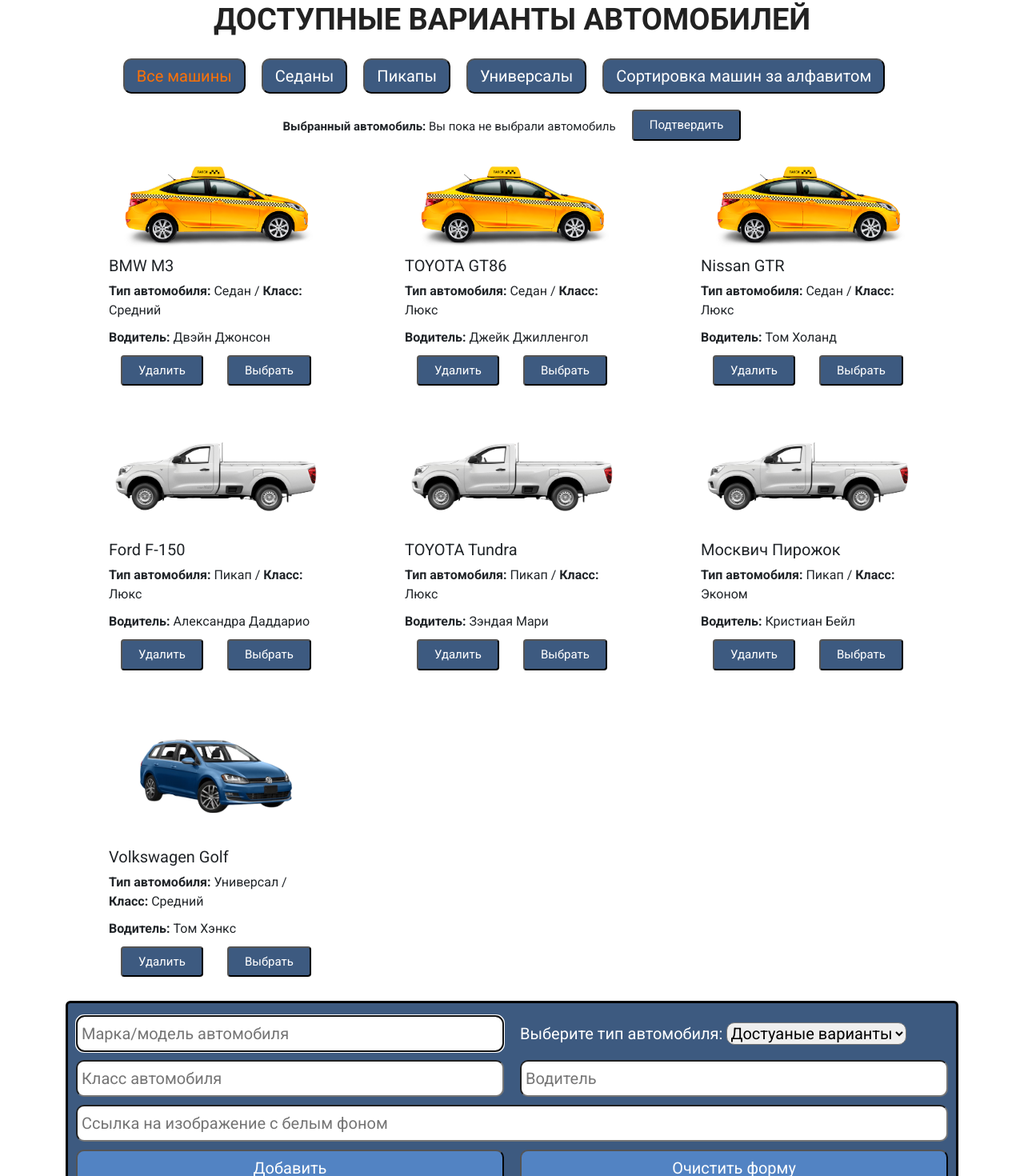
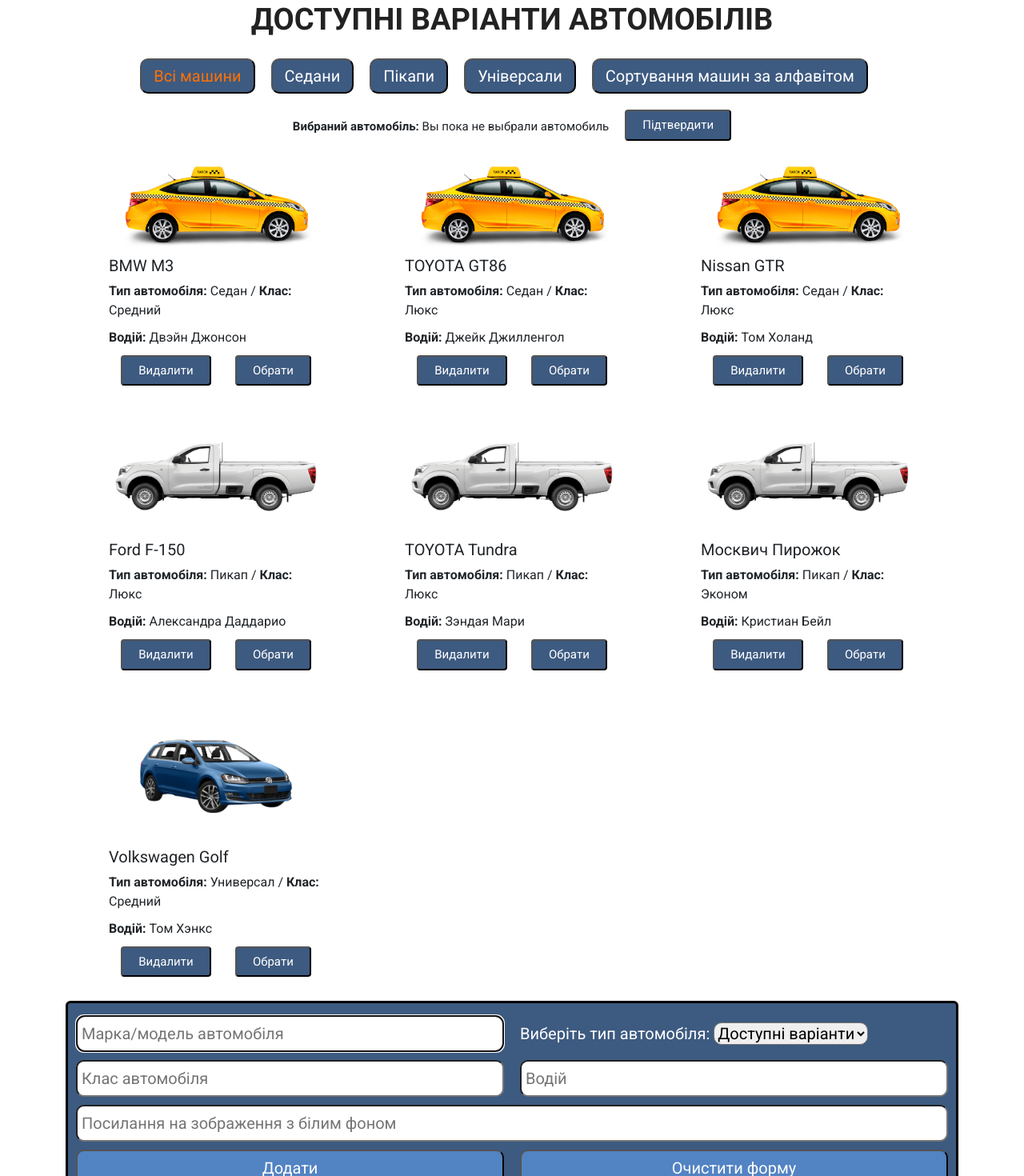
Before and after one commit to bambuuk/uber-adaptiv-and-js, a React (Create React App) app: page /choise-car in a window 1280 px wide. Shown: the part 559-2029 px from the top of the page at 80% size. Built offline with nearby package versions, Linux system fonts and the light colour scheme; no server answers.

Commit message:
fix problem with language in MainPage and added multilanguage in CarsPage

```diff
--- a/src/components/AddCars/AddCarsView.js
+++ b/src/components/AddCars/AddCarsView.js
@@ -1,8 +1,11 @@
 import PropTypes from 'prop-types';
+import { useTranslation } from 'react-i18next';
 import TimeOfStayOnPage from '../TimeOfStayOnPage/TimeOfStayOnPage';
 import './addCars.sass';
 
 function AddCarsView(props) {
+  const { t } = useTranslation();
+
   const {
     onValueInputChange, sendCarItem, myRef, onResetItem, data
   } = props;
@@ -32,7 +35,7 @@
           className="add-item-car_input"
           onChange={(e) => onValueInputChange(e)}
           value={title}
-          placeholder="Марка/модель автомобиля"
+          placeholder={t('choiseCar.modelCarInput')}
           required
           name="title"
           type="text"
@@ -40,7 +43,7 @@
 
         <p className="selectTypeCar">
           <label htmlFor="type-car">
-            Выберите тип автомобиля:
+            {t('choiseCar.chooseCarInput')}
             <select
               id="type-car"
               className="form-select"
@@ -49,10 +52,10 @@
               value={typeCar}
               onChange={(e) => onValueInputChange(e)}
             >
-              <option>Достуаные варианты</option>
-              <option value="Седан">Седан</option>
-              <option value="Пикап">Пикап</option>
-              <option value="Универсал">Универсал</option>
+              <option>{t('choiseCar.availableVariablesOptionList')}</option>
+              <option value="Седан">{t('choiseCar.sedanOptionList')}</option>
+              <option value="Пикап">{t('choiseCar.pickupOptionList')}</option>
+              <option value="Универсал">{t('choiseCar.universalOptionList')}</option>
             </select>
           </label>
         </p>
@@ -61,7 +64,7 @@
           className="add-item-car_input"
           onChange={(e) => onValueInputChange(e)}
           value={classComfort}
-          placeholder="Класс автомобиля"
+          placeholder={t('choiseCar.classCarInput')}
           required
           name="classComfort"
           type="text"
@@ -71,7 +74,7 @@
           className="add-item-car_input"
           onChange={(e) => onValueInputChange(e)}
           value={driver}
-          placeholder="Водитель"
+          placeholder={t('choiseCar.driverInput')}
           required
           name="driver"
           type="text"
@@ -81,14 +84,27 @@
           className="add-item-car_input url"
           onChange={(e) => onValueInputChange(e)}
           value={url}
-          placeholder="Ссылка на изображение с белым фоном"
+          placeholder={t('choiseCar.linkOnPhotoInput')}
           required
           name="url"
           type="text"
         />
 
-        <button className="add-item-car_btn" name="add" type="submit">Добавить</button>
-        <button className="add-item-car_btn" name="reset" type="button" onClick={onResetItem}>Очистить форму</button>
+        <button
+          className="add-item-car_btn"
+          name="add"
+          type="submit"
+        >
+          {t('choiseCar.addCarItemBtn')}
+        </button>
+        <button
+          className="add-item-car_btn"
+          name="reset"
+          type="button"
+          onClick={onResetItem}
+        >
+          {t('choiseCar.resetFormBtn')}
+        </button>
 
         <TimeOfStayOnPage />
       </form>
--- a/src/components/CarItem/CarItem.js
+++ b/src/components/CarItem/CarItem.js
@@ -1,8 +1,11 @@
 import PropTypes from 'prop-types';
+import { useTranslation } from 'react-i18next';
 
 import './carItem.sass';
 
 function CarItem(props) {
+  const { t } = useTranslation();
+
   const {
     onChangeSelectedCar, dragStartHadler, dragEndHandler,
     dragOverHandler, dropHandler, cardUntilCurrentCard,
@@ -55,18 +58,18 @@
       <div className="card-body">
         <h5 className="card_title">{title}</h5>
         <p className="card_text">
-          <strong>Тип автомобиля:</strong>
+          <strong>{t('choiseCar.carItem.carType')}</strong>
           {' '}
           {typeItem.typeCar}
           {' '}
           /
           {' '}
-          <strong>Класс:</strong>
+          <strong>{t('choiseCar.carItem.class')}</strong>
           {' '}
           {typeItem.classComfort}
         </p>
         <p className="card_text">
-          <strong>Водитель:</strong>
+          <strong>{t('choiseCar.carItem.driver')}</strong>
           {' '}
           {driver}
         </p>
@@ -77,7 +80,7 @@
             onClick={onDelete}
             tabIndex="0"
           >
-            Удалить
+            {t('choiseCar.carItem.delete')}
           </button>
           <button
             type="button"
@@ -85,7 +88,7 @@
             onClick={onChangeSelectedCar}
             tabIndex="0"
           >
-            Выбрать
+            {t('choiseCar.carItem.choose')}
           </button>
         </div>
       </div>
--- a/src/components/ChoiseCar/ChoiseCarView.js
+++ b/src/components/ChoiseCar/ChoiseCarView.js
@@ -1,4 +1,5 @@
 import PropTypes from 'prop-types';
+import { useTranslation } from 'react-i18next';
 import ChoiseCarFilters from '../ChoiseCarFilters/ChoiseCarFilters';
 import CarList from '../CarList/CarList';
 import AddCars from '../AddCars/AddCars';
@@ -7,6 +8,7 @@
 import './choiseCar.sass';
 
 function ChoiseCarView(props) {
+  const { t } = useTranslation();
   const {
     visibleCarItems, onChangeFilter,
     deleteItem, filter, onAddItem, selectedCar,
@@ -19,9 +21,9 @@
   return (
     <section className={`choiseCar choiseCar_${theme}`}>
       <div className="container">
-        <div className={`title title_${theme}`}>Лучшие водители нашей компании</div>
+        <div className={`title title_${theme}`}>{t('choiseCar.bestDriversCompany')}</div>
         <BestCompanyDrivers />
-        <div className={`title title_${theme}`}>Доступные варианты автомобилей</div>
+        <div className={`title title_${theme}`}>{t('choiseCar.availableCarOptions')}</div>
         <ChoiseCarFilters
           onChangeFilter={onChangeFilter}
           filter={filter}
--- a/src/components/ChoiseCarFilters/ChoiseCarFilters.js
+++ b/src/components/ChoiseCarFilters/ChoiseCarFilters.js
@@ -1,15 +1,17 @@
 import PropTypes from 'prop-types';
+import { useTranslation } from 'react-i18next';
 import ChoiseCarFiltersView from './ChoiseCarFiltersView';
 
 function ChoiseCarFilters(props) {
   const { onChangeFilter, filter } = props;
+  const { t } = useTranslation();
 
   const buttonsData = [
-    { name: 'all', label: 'Все машины' },
-    { name: 'sedan', label: 'Седаны' },
-    { name: 'pickup', label: 'Пикапы' },
-    { name: 'universal', label: 'Универсалы' },
-    { name: 'alphabet', label: 'Сортировка машин за алфавитом' },
+    { name: 'all', label: 'choiseCar.filterButtons.allLabel' },
+    { name: 'sedan', label: 'choiseCar.filterButtons.sedanLabel' },
+    { name: 'pickup', label: 'choiseCar.filterButtons.pickupLabel' },
+    { name: 'universal', label: 'choiseCar.filterButtons.universalLabel' },
+    { name: 'alphabet', label: 'choiseCar.filterButtons.alphabetLabel' },
   ];
 
   const buttons = buttonsData.map(({ name, label }) => {
@@ -21,7 +23,7 @@
         onClick={() => onChangeFilter(name)}
         key={name}
       >
-        {label}
+        {t(label)}
       </button>
     );
   });
--- a/src/components/Footer/footer.sass
+++ b/src/components/Footer/footer.sass
@@ -64,6 +64,9 @@
       text-decoration: none
       i
         color: #FFF
+        transition: 0.5s all
+        &:hover
+          color: #6dcb55
   &_store
     position: absolute
     display: flex
@@ -93,7 +96,7 @@
       color: #070716
       transition: 0.5s all
       &:hover
-        color: #bb1004
+        color: #6dcb55
         transition: 0.5s all
   &_title
     font-size: 20px
--- a/src/components/Header/HeaderView.js
+++ b/src/components/Header/HeaderView.js
@@ -13,8 +13,12 @@
 
   const { t, i18n } = useTranslation();
   const onChangeLanguage = (event) => {
-    i18n.changeLanguage(event.target.value);
+    const lng = event.target.value;
+    i18n.changeLanguage(lng);
+    localStorage.setItem('lng', `${lng}`);
   };
+
+  // const currentLanguageCode = localStorage.get('i18nextLng') || 'ua';
 
   return (
     <header>
--- a/src/components/SelectedCar/SelectedCar.js
+++ b/src/components/SelectedCar/SelectedCar.js
@@ -1,16 +1,18 @@
 import PropTypes from 'prop-types';
+import { useTranslation } from 'react-i18next';
 
 import './selectedCar.sass';
 
 function SelectedCar({ selectedCar }) {
+  const { t } = useTranslation();
   return (
     <div className="selected-car">
       <p className="selected-car_text">
-        <strong>Выбранный автомобиль:</strong>
+        <strong>{t('choiseCar.selectedCar')}</strong>
         {' '}
         {selectedCar}
       </p>
-      <button name="confirm" type="button" className="btn">Подтвердить</button>
+      <button name="confirm" type="button" className="btn">{t('choiseCar.selectedCarApprove')}</button>
     </div>
   );
 }
--- a/src/components/TimeOfStayOnPage/TimeOfStayOnPageView.js
+++ b/src/components/TimeOfStayOnPage/TimeOfStayOnPageView.js
@@ -1,9 +1,12 @@
 import PropTypes from 'prop-types';
+import { useTranslation } from 'react-i18next';
 
 function TimeOfStayOnPageView({ hours, minutes, seconds }) {
+  const { t } = useTranslation();
+
   return (
     <div className="timer">
-      <div className="timer_descr">Время перебывания на странице:</div>
+      <div className="timer_descr">{t('choiseCar.timeOfStayOnPageView')}</div>
       <div className="timer_active">
         <div id="timer_hours">
           {hours}
--- a/src/i18n/ru.js
+++ b/src/i18n/ru.js
@@ -26,66 +26,6 @@
     зарабатывают от 40000 грн - 60000 грн в месяц.`,
     promo_btn: 'ОТПРАВИТЬ ЗАЯВКУ!'
   },
-  // reasons: [
-  //   {
-  //     subtitle: 'Никаких наличных, оплата происходит автоматически',
-  //     text: `Стоимость поездки оплачивается пассажиром с привязанной банковской карты, т.е. нет
-  //   никаких рисков связанных с перевозкой наличности как для пассажира, так и для
-  //   водителя,
-  //   Вам не нужно искать мелкие деньги для размена.`
-  //   },
-
-  //   {
-  //     subtitle: 'Комиссия 8% + БОНУСЫ',
-  //     text: `У нас минимальная комиссия и мы выплачиваем бонусы за каждую поездку, некоторые наши
-  //   конкуренты оставляют бонусы себе. Мы работаем честно и с нами водители зарабатывают
-  //   больше!`
-  //   },
-
-  //   {
-  //     subtitle: 'Высокий доход с гарантированными выплатами',
-  //     text: `Мы выплачиваем заработную плату на личную банковскую карту водителя! Вам не нужно
-  //   оформлять ООО, ИП, платить налоги, подавать декларацию, оплачивать бухгалтерские
-  //   услуги
-  //   и ведение банковского счета.`
-  //   },
-
-  //   {
-  //     subtitle: 'Работа в удобное время, никаких графиков',
-  //     text: `Вы просто нажимаете кнопку выйти на линию для начала работы, когда решите закончить,
-  //   нажимаете выйти с линии. Вы можете подрабатывать только утром, вечером, в выходные
-  //   или
-  //   праздничные дни!`
-  //   },
-
-  //   {
-  //     subtitle: 'Комфортное, прозрачное и простое подключение',
-  //     text: `Мы подключаем дистанционно и бесплатно, Вам нет необходимости приезжать к нам! Вы
-  //   присылаете нам копии документов, мы регистрируем Вас и присылаем данные для
-  //   подключения,
-  //   через 1-2 дня Вы можете начинать работать!`
-  //   },
-
-  //   {
-  //     subtitle: 'Всегда большое количество заказов',
-  //     text: `Приложение показывает, где на данный момент больше всего заказов и где действуют
-  //   повышенные тарифы. У Вас не будет простоя и холостых пробегов. Наши пассажиры всегда
-  //   приятные и абсолютно неконфликтные люди, которых приятно возить.`
-  //   },
-
-  //   {
-  //     subtitle: 'Круглосуточная поддержка',
-  //     text: `В Uber действует круглосуточная поддержка водителей по электронной почте. Если
-  //   что-то
-  //   непонятно, Вы всегда можете задать вопрос через On-line консультацию.`
-  //   },
-
-  //   {
-  //     subtitle: 'Без шашечек и наклеек',
-  //     text: `Вам не нужно менять цвет, устанавливать «шашки» на автомобиль и обклеивать его
-  //   наклейками.`
-  //   }
-  // ],
   reasons: {
     subtitle0: 'Никаких наличных, оплата происходит автоматически',
     text0: `Стоимость поездки оплачивается пассажиром с привязанной банковской карты, т.е. нет
@@ -210,6 +150,38 @@
     informationAboutAuthor: 'Информация об авторе:',
     name: 'Иван Коробка',
     original: 'Оригинал дизайна'
+  },
+  choiseCar: {
+    bestDriversCompany: 'Лучшие водители нашей компании',
+    availableCarOptions: 'Доступные варианты автомобилей',
+    filterButtons: {
+      allLabel: 'Все машины',
+      sedanLabel: 'Седаны',
+      pickupLabel: 'Пикапы',
+      universalLabel: 'Универсалы',
+      alphabetLabel: 'Сортировка машин за алфавитом'
+    },
+    selectedCar: 'Выбранный автомобиль',
+    selectedCarApprove: 'Подтвердить',
+    carItem: {
+      carType: 'Тип автомобиля:',
+      class: 'Класс:',
+      driver: 'Водитель:',
+      delete: 'Удалить',
+      choose: 'Выбрать'
+    },
+    modelCarInput: 'Марка/модель автомобиля',
+    chooseCarInput: 'Выберите тип автомобиля:',
+    availableVariablesOptionList: 'Достуаные варианты',
+    sedanOptionList: 'Седан',
+    pickupOptionList: 'Пикап',
+    universalOptionList: 'Универсал',
+    classCarInput: 'Класс автомобиля',
+    driverInput: 'Водитель',
+    linkOnPhotoInput: 'Ссылка на изображение с белым фоном',
+    addCarItemBtn: 'Добавить',
+    resetFormBtn: 'Очистить форму',
+    timeOfStayOnPageView: 'Время перебывания на странице:'
   }
 };
 
--- a/src/i18n/ua.js
+++ b/src/i18n/ua.js
@@ -26,66 +26,6 @@
      заробляють від 40000 грн – 60000 грн на місяць.`,
     promo_btn: 'Відправити ЗАЯВКУ!'
   },
-  // reasons: [
-  //   {
-  //     subtitle: 'Жодної готівки, оплата відбувається автоматично',
-  //     text: `Вартість поїздки оплачується пасажиром із прив'язаної банківської картки, тобто. ні
-  //   ніяких ризиків пов'язаних із перевезенням готівки як для пасажира, так і для
-  //   водія,
-  //   Вам не потрібно шукати дрібні гроші для обміну.`
-  //   },
-
-  //   {
-  //     subtitle: 'Комісія 8% + бонуси',
-  //     text: `У нас мінімальна комісія і ми виплачуємо бонуси за кожну поїздку, деякі наші
-  //   конкуренти залишають бонуси собі. Ми працюємо чесно та з нами водії заробляють
-  //   більше!`
-  //   },
-
-  //   {
-  //     subtitle: 'Високий дохід із гарантованими виплатами',
-  //     text: `Ми виплачуємо заробітну плату на особисту банківську картку водія! Вам не потрібно
-  //   оформляти ТОВ, ІП, сплачувати податки, подавати декларацію, сплачувати бухгалтерські
-  //   послуги
-  //   та ведення банківського рахунку.`
-  //   },
-
-  //   {
-  //     subtitle: 'Робота в зручний час, жодних графіків',
-  //     text: `Ви просто натискаєте кнопку вийти на лінію для початку роботи, коли вирішите закінчити,
-  //   натискаєте вийти з лінії. Ви можете підробляти тільки вранці, увечері, у вихідні
-  //   або
-  //   святкові дні!`
-  //   },
-
-  //   {
-  //     subtitle: 'Комфортне, прозоре та просте підключення',
-  //     text: `Ми підключаємо дистанційно та безкоштовно, Вам не потрібно приїжджати до нас! Ви
-  //   надсилаєте нам копії документів, ми реєструємо Вас та надсилаємо дані для
-  //   підключення,
-  //   через 1-2 дні Ви можете починати працювати!`
-  //   },
-
-  //   {
-  //     subtitle: 'Завжди велика кількість замовлень',
-  //     text: `Додаток показує, де зараз найбільше замовлень і де діють
-  //   підвищені тарифи. У Вас не буде простою та неодружених пробігів. Наші пасажири завжди
-  //   приємні та абсолютно неконфліктні люди, яких приємно возити.`
-  //   },
-
-  //   {
-  //     subtitle: 'Цілодобова підтримка',
-  //     text: `У Uber діє цілодобова підтримка водіїв електронною поштою. Якщо
-  //   щось
-  //   незрозуміло, Ви завжди можете поставити запитання через On-line консультацію.`
-  //   },
-
-  //   {
-  //     subtitle: 'Без шашечок та наклейок',
-  //     text: `Вам не потрібно змінювати колір, встановлювати «шашки» на автомобіль та обклеювати його
-  //   наклейками.`
-  //   }
-  // ],
   reasons: {
     subtitle0: 'Жодної готівки, оплата відбувається автоматично',
     text0: `Вартість поїздки оплачується пасажиром із прив'язаної банківської картки, тобто. ні
@@ -203,6 +143,38 @@
     informationAboutAuthor: 'Інформація про автора:',
     name: 'Іван Коробка',
     original: 'Оригінал дизайну'
+  },
+  choiseCar: {
+    bestDriversCompany: 'Кращі водії нашої компанії',
+    availableCarOptions: 'Доступні варіанти автомобілів',
+    filterButtons: {
+      allLabel: 'Всі машини',
+      sedanLabel: 'Седани',
+      pickupLabel: 'Пікапи',
+      universalLabel: 'Універсали',
+      alphabetLabel: 'Сортування машин за алфавітом'
+    },
+    selectedCar: 'Вибраний автомобіль:',
+    selectedCarApprove: 'Підтвердити',
+    carItem: {
+      carType: 'Тип автомобіля:',
+      class: 'Клас:',
+      driver: 'Водій:',
+      delete: 'Видалити',
+      choose: 'Обрати'
+    },
+    modelCarInput: 'Марка/модель автомобіля',
+    chooseCarInput: 'Виберіть тип автомобіля:',
+    availableVariablesOptionList: 'Доступні варіанти',
+    sedanOptionList: 'Седан',
+    pickupOptionList: 'Пікап',
+    universalOptionList: 'Універсал',
+    classCarInput: 'Клас автомобіля',
+    driverInput: 'Водій',
+    linkOnPhotoInput: 'Посилання на зображення з білим фоном',
+    addCarItemBtn: 'Додати',
+    resetFormBtn: 'Очистити форму',
+    timeOfStayOnPageView: 'Час перебування на сторінкі:'
   }
 };
 // console.log(JSON.stringify(translationUA));
```
Also changed, not shown: src/components/Mobile/Mobile.js (+7 -7 lines), src/components/Reasons/Reasons.js (+18 -18 lines).
